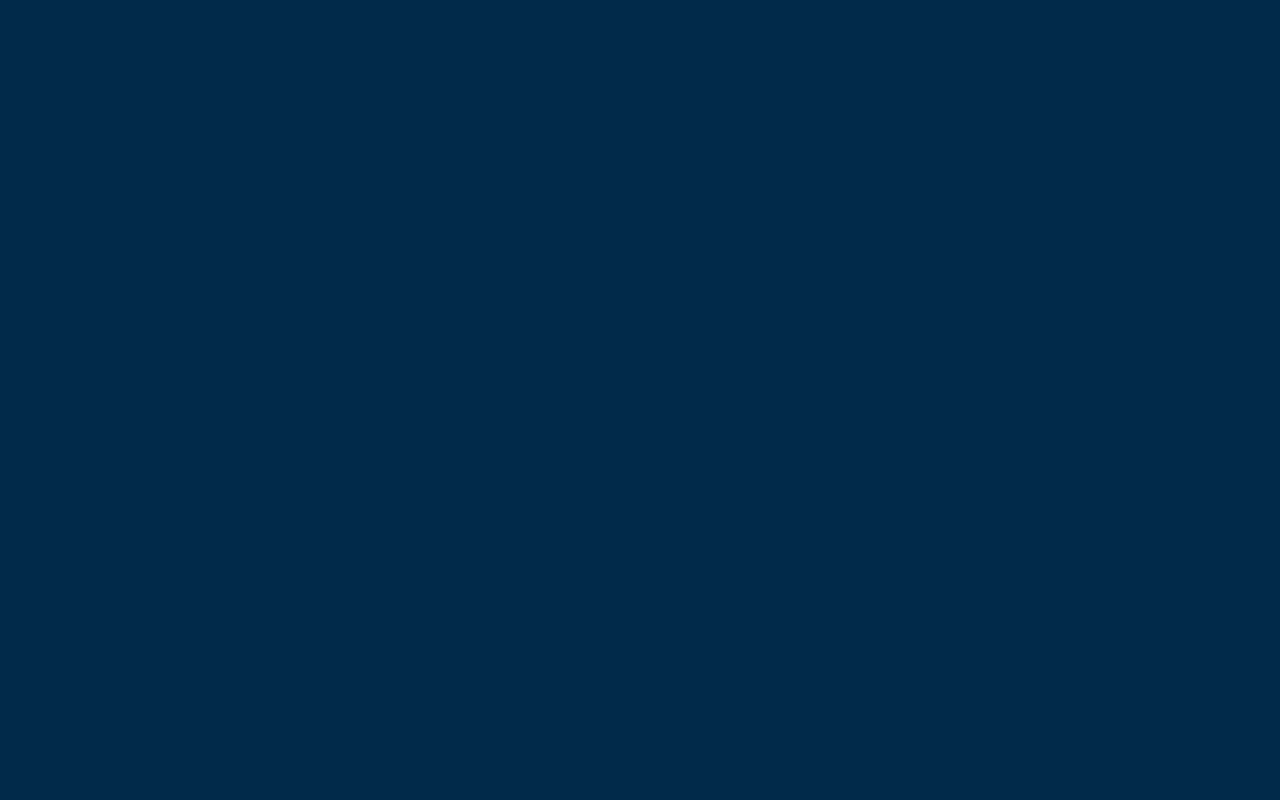
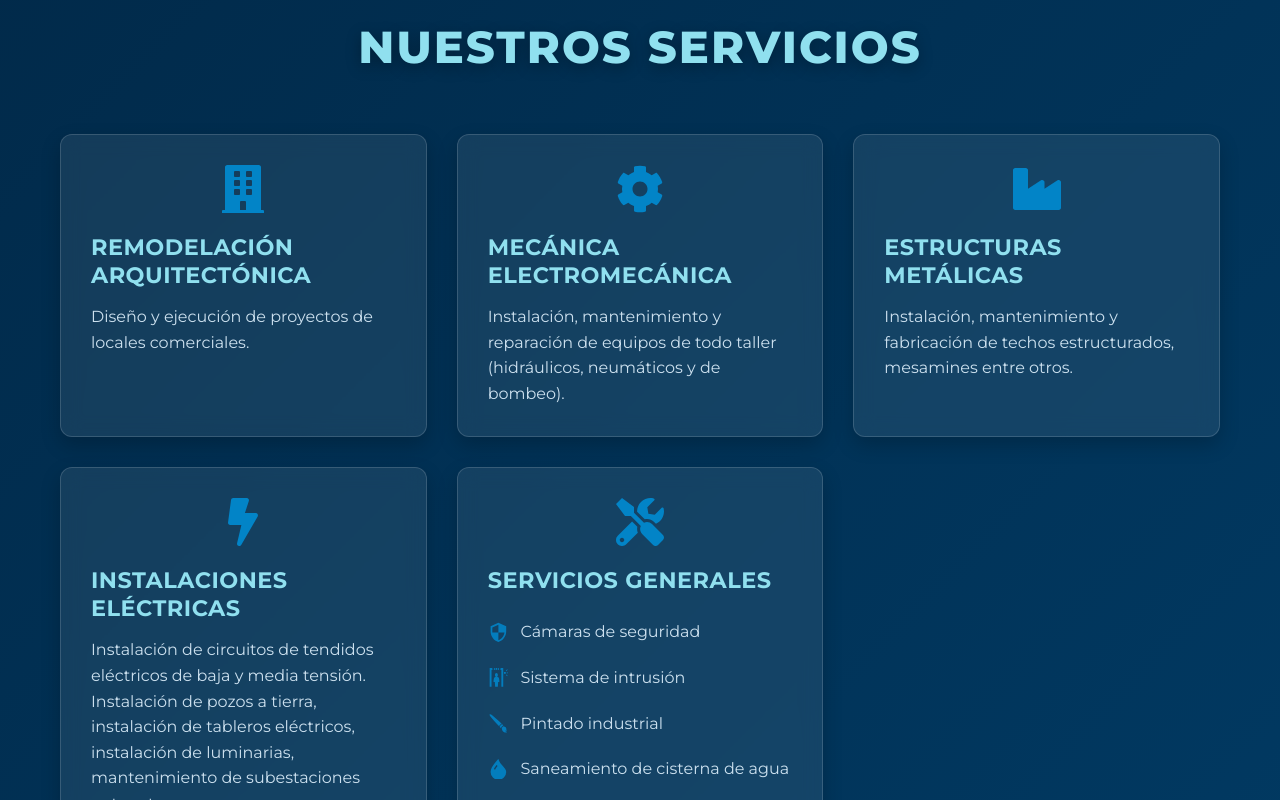
Before and after one commit to FIME-JYJ/JYJ-Landing-Page, a React (Create React App) app: page / in a window 1280 px wide. Shown: the part 860-1660 px from the top of the page. Before the commit the page ends 860 px from the top, so only its background shows below. Built offline with nearby package versions, Linux system fonts and the light colour scheme.

Commit message:
feat: add service section

```diff
--- a/package.json
+++ b/package.json
@@ -9,6 +9,7 @@
     "@testing-library/user-event": "^13.5.0",
     "react": "^19.2.4",
     "react-dom": "^19.2.4",
+    "react-icons": "^5.5.0",
     "react-scripts": "5.0.1",
     "web-vitals": "^2.1.4"
   },
--- a/src/App.css
+++ b/src/App.css
@@ -179,3 +179,129 @@ body {
   padding: 20px;
   border-top: 1px solid rgba(255, 255, 255, 0.15);
 }
+
+/* ================= SERVICIOS ================= */
+
+.services-section {
+  background: linear-gradient(135deg, #012a4a 0%, #013a63 100%);
+  padding: 80px 60px;
+  color: white;
+}
+
+.services-container {
+  max-width: 1200px;
+  margin: 0 auto;
+}
+
+.services-title {
+  font-size: 2.8rem;
+  font-weight: 800;
+  text-align: center;
+  margin-bottom: 60px;
+  color: #90e0ef;
+  text-shadow: 0 4px 15px rgba(0, 0, 0, 0.3);
+  letter-spacing: 2px;
+}
+
+.services-grid {
+  display: grid;
+  grid-template-columns: repeat(auto-fit, minmax(320px, 1fr));
+  gap: 30px;
+}
+
+.service-card {
+  background: rgba(255, 255, 255, 0.08);
+  backdrop-filter: blur(10px);
+  -webkit-backdrop-filter: blur(10px);
+  border: 1px solid rgba(255, 255, 255, 0.15);
+  border-radius: 12px;
+  padding: 30px;
+  transition: all 0.3s ease;
+  box-shadow: 0 8px 20px rgba(0, 0, 0, 0.2);
+}
+
+.service-card:hover {
+  transform: translateY(-8px);
+  background: rgba(255, 255, 255, 0.12);
+  border-color: #0284c7;
+  box-shadow: 0 15px 35px rgba(2, 132, 199, 0.3);
+}
+
+.service-card h3 {
+  font-size: 1.4rem;
+  font-weight: 700;
+  margin-bottom: 15px;
+  color: #90e0ef;
+  letter-spacing: 0.5px;
+}
+
+.service-card p {
+  font-size: 1rem;
+  line-height: 1.6;
+  opacity: 0.9;
+  color: #e0f2fe;
+}
+
+/* Responsive */
+@media (max-width: 768px) {
+  .services-section {
+    padding: 60px 30px;
+  }
+
+  .services-title {
+    font-size: 2rem;
+  }
+
+  .services-grid {
+    grid-template-columns: 1fr;
+  }
+}
+
+.service-icon {
+  font-size: 3rem;
+  color: #0284c7;
+  margin-bottom: 20px;
+  display: flex;
+  justify-content: center;
+  transition: all 0.3s ease;
+}
+
+.service-card:hover .service-icon {
+  color: #90e0ef;
+  transform: scale(1.1);
+}
+
+.service-list {
+  list-style: none;
+  padding: 0;
+  margin: 0;
+}
+
+.service-list li {
+  font-size: 1rem;
+  line-height: 1.6;
+  opacity: 0.9;
+  color: #e0f2fe;
+  padding: 10px 0;
+  display: flex;
+  align-items: center;
+  gap: 12px;
+  transition: all 0.2s ease;
+}
+
+.service-list li:hover {
+  opacity: 1;
+  transform: translateX(5px);
+}
+
+.list-icon {
+  color: #0284c7;
+  font-size: 1.3rem;
+  flex-shrink: 0;
+  display: flex;
+  align-items: center;
+}
+
+.list-text {
+  flex: 1;
+}
--- a/src/App.jsx
+++ b/src/App.jsx
@@ -1,5 +1,6 @@
 import Navbar from "./components/Navbar";
 import Hero from "./components/Hero";
+import Services from "./components/Services";
 import Footer from "./components/Footer";
 
 function App() {
@@ -7,6 +8,7 @@ function App() {
     <>
       <Navbar />
       <Hero />
+      <Services />
       <Footer />
     </>
   );
--- a/src/components/Hero.jsx
+++ b/src/components/Hero.jsx
@@ -1,6 +1,13 @@
 import portada from "../img/portadalanding.jpeg";
 
 function Hero() {
+  const scrollToSection = (sectionId) => {
+    const element = document.getElementById(sectionId);
+    if (element) {
+      element.scrollIntoView({ behavior: 'smooth' });
+    }
+  };
+
   return (
      <section
   className="hero"
@@ -26,7 +33,7 @@ function Hero() {
           </p>
 
           <div className="hero-buttons">
-            <button className="btn-primary">Nuestros Servicios</button>
+            <button className="btn-primary" onClick={() => scrollToSection('servicios')}>Nuestros Servicios</button>
             <button className="btn-outline">Contáctanos</button>
           </div>
         </div>
--- a/src/components/Navbar.jsx
+++ b/src/components/Navbar.jsx
@@ -1,10 +1,17 @@
 function Navbar() {
+  const scrollToSection = (sectionId) => {
+    const element = document.getElementById(sectionId);
+    if (element) {
+      element.scrollIntoView({ behavior: 'smooth' });
+    }
+  };
+
   return (
     <nav className="navbar">
       <div className="logo">J&J SERVICIOS</div>
 
       <ul className="nav-links">
-        <li>Servicios</li>
+        <li onClick={() => scrollToSection('servicios')} style={{ cursor: 'pointer' }}>Servicios</li>
         <li>Proyectos</li>
         <li>Clientes</li>
         <li>Contacto</li>
--- /dev/null
+++ b/src/components/Services.jsx
@@ -0,0 +1,83 @@
+import { FaBuilding, FaCog, FaIndustry, FaBolt, FaTools } from 'react-icons/fa';
+import { MdSecurity, MdWaterDrop, MdLocalFireDepartment } from 'react-icons/md';
+import { GiSecurityGate, GiPaintBrush } from 'react-icons/gi';
+import { BsDropletFill } from 'react-icons/bs';
+
+function Services() {
+  const services = [
+    {
+      id: 1,
+      title: "REMODELACIÓN ARQUITECTÓNICA",
+      description: "Diseño y ejecución de proyectos de locales comerciales.",
+      category: "arquitectura",
+      icon: <FaBuilding />
+    },
+    {
+      id: 2,
+      title: "MECÁNICA ELECTROMECÁNICA",
+      description: "Instalación, mantenimiento y reparación de equipos de todo taller (hidráulicos, neumáticos y de bombeo).",
+      category: "mecanica",
+      icon: <FaCog />
+    },
+    {
+      id: 3,
+      title: "ESTRUCTURAS METÁLICAS",
+      description: "Instalación, mantenimiento y fabricación de techos estructurados, mesamines entre otros.",
+      category: "estructuras",
+      icon: <FaIndustry />
+    },
+    {
+      id: 4,
+      title: "INSTALACIONES ELÉCTRICAS",
+      description: "Instalación de circuitos de tendidos eléctricos de baja y media tensión. Instalación de pozos a tierra, instalación de tableros eléctricos, instalación de luminarias, mantenimiento de subestaciones entre otros.",
+      category: "electricas",
+      icon: <FaBolt />
+    },
+    {
+      id: 5,
+      title: "SERVICIOS GENERALES",
+      description: [
+        { text: "Cámaras de seguridad", icon: <MdSecurity /> },
+        { text: "Sistema de intrusión", icon: <GiSecurityGate /> },
+        { text: "Pintado industrial", icon: <GiPaintBrush /> },
+        { text: "Saneamiento de cisterna de agua", icon: <BsDropletFill /> },
+        { text: "Instalaciones de agua y desagüe", icon: <MdWaterDrop /> },
+        { text: "Sistemas de detección contra incendios", icon: <MdLocalFireDepartment /> }
+      ],
+      category: "generales",
+      isList: true,
+      icon: <FaTools />
+    }
+  ];
+
+  return (
+    <section id="servicios" className="services-section">
+      <div className="services-container">
+        <h2 className="services-title">NUESTROS SERVICIOS</h2>
+
+        <div className="services-grid">
+          {services.map((service) => (
+            <div key={service.id} className="service-card">
+              <div className="service-icon">{service.icon}</div>
+              <h3>{service.title}</h3>
+              {service.isList ? (
+                <ul className="service-list">
+                  {service.description.map((item, index) => (
+                    <li key={index}>
+                      <span className="list-icon">{item.icon}</span>
+                      <span className="list-text">{item.text}</span>
+                    </li>
+                  ))}
+                </ul>
+              ) : (
+                <p>{service.description}</p>
+              )}
+            </div>
+          ))}
+        </div>
+      </div>
+    </section>
+  );
+}
+
+export default Services;
```
Also changed, not shown: 1 other file (tests, documents, lock files or other folders).
